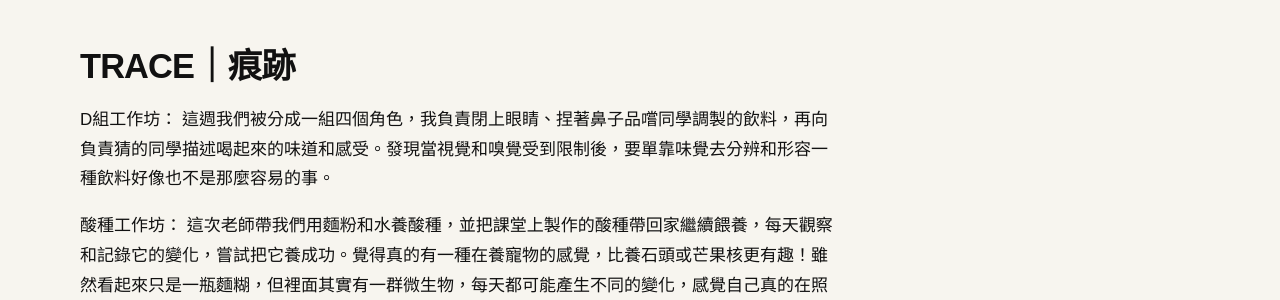
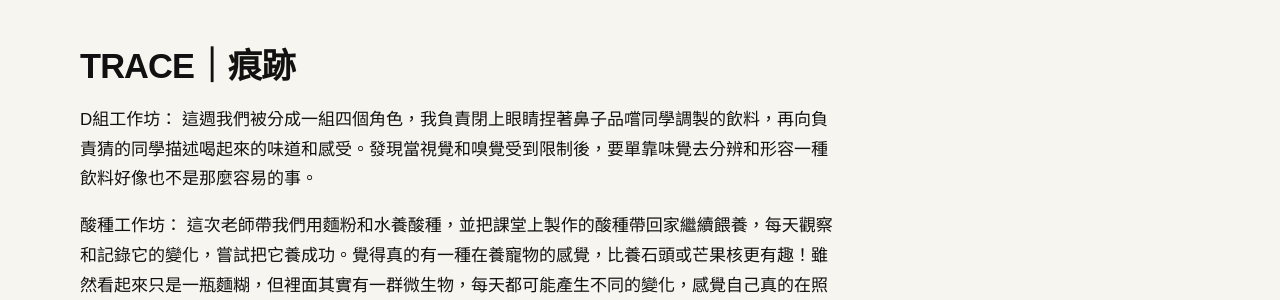
Before and after one commit to yychan27/fieldworkarchive, a Jekyll site: the page built from weeks/week-06.md, in a window 1280 px wide. Shown: the part 492-792 px from the top of the page. Built offline with Jekyll 4.4.1, drawn with Linux system fonts in a browser that asks for light colours.

```diff
--- a/weeks/week-06.md
+++ b/weeks/week-06.md
@@ -12,7 +12,7 @@ permalink: /weeks/week-06/
 ## TRACE｜痕跡
 
 D組工作坊：
-這週我們被分成一組四個角色，我負責閉上眼睛、捏著鼻子品嚐同學調製的飲料，再向負責猜的同學描述喝起來的味道和感受。發現當視覺和嗅覺受到限制後，要單靠味覺去分辨和形容一種飲料好像也不是那麼容易的事。
+這週我們被分成一組四個角色，我負責閉上眼睛捏著鼻子品嚐同學調製的飲料，再向負責猜的同學描述喝起來的味道和感受。發現當視覺和嗅覺受到限制後，要單靠味覺去分辨和形容一種飲料好像也不是那麼容易的事。
 
 
 酸種工作坊：
```
